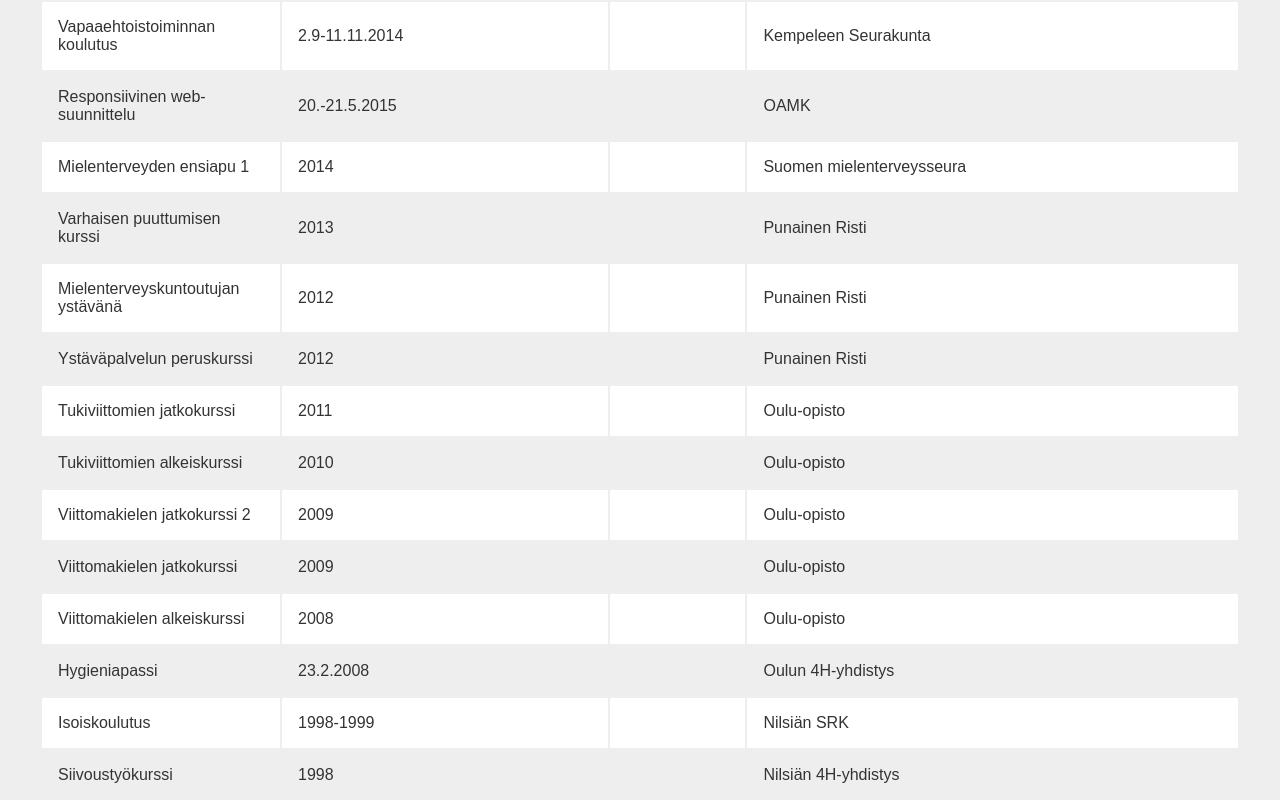
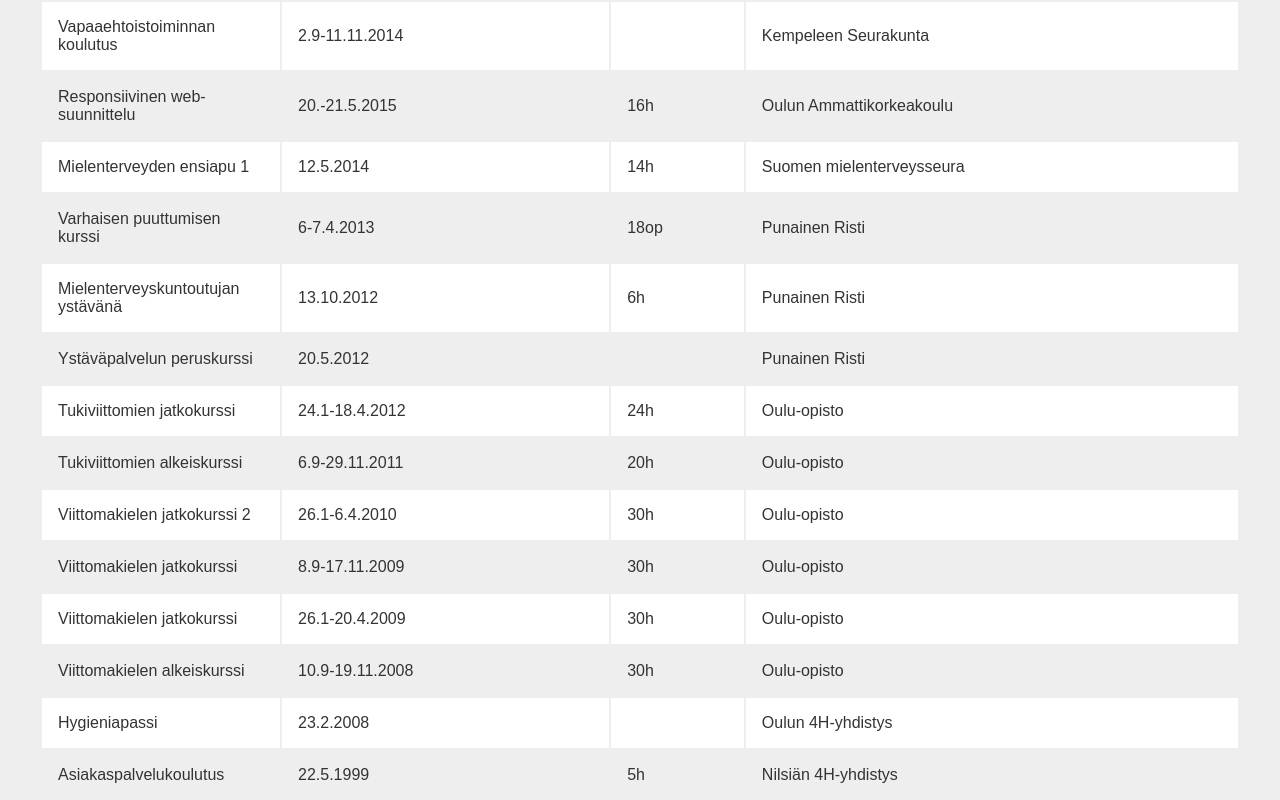
Before and after one commit to lellu/elisatervonencom, a Nuxt app: page / in a window 1280 px wide. Shown: the part 3530-4330 px from the top of the page. Built offline with nearby package versions, Linux system fonts and the light colour scheme.

Commit message:
Courses data changes

```diff
--- a/components/Courses.vue
+++ b/components/Courses.vue
@@ -15,7 +15,7 @@
         <tr v-for="course in courses" v-if="course.type==filter||filter=='all'||course.type==''" :key="course.id">
           <td>{{ course.name }}</td>
           <td class="nowrap">{{ course.time }}</td>
-          <td class="nowrap"><span v-show="course.duration">({{ course.duration }})</span></td>
+          <td class="nowrap"><span v-show="course.duration">{{ course.duration }}</span></td>
           <td>{{ course.trainer }}</td>
         </tr>
       </tbody>
@@ -36,26 +36,28 @@
       courses: [
         {id: 1, name: 'Luovan kirjoittamisen aineopinnot', duration: '25op', time: '25.9.2018-18.05.2019', trainer: 'Oulun Kesäyliopisto', type: 'other'},
         {id: 2, name: 'Mielenterveyden ensiapu 2', duration: '14h', time: '20.-21.11.2017', trainer: 'Suomen mielenterveysseura/OAKK', type: 'other'},
-        {id: 3, name: 'MuistiKaVeRi koulutus', duration: '', time: 'syksy 2016', trainer: 'Oulun seudun muistiyhdistys', type: 'other'},
-        {id: 4, name: 'Henkisen tuen jatkokurssi', duration: '', time: 'kevät 2016', trainer: 'Suomen Punainen Risti', type: 'other'},
-        {id: 5, name: 'Henkisen tuen peruskurssi', duration: '', time: '4.-5.12.2015', trainer: 'Suomen Punainen Risti', type: 'other'},
-        {id: 6, name: 'Viittomakielen jatkokurssi 2', duration: '', time: 'syksy 2015', trainer: 'Oulu-opisto', type: 'other'},
+        {id: 3, name: 'MuistiKaVeRi koulutus', duration: '12h', time: '7.-8.9.2016', trainer: 'Oulun seudun muistiyhdistys', type: 'other'},
+        {id: 4, name: 'Henkisen tuen jatkokurssi', duration: '12h', time: '26.-27.11.2016', trainer: 'Suomen Punainen Risti', type: 'other'},
+        {id: 5, name: 'Henkisen tuen peruskurssi', duration: '12h', time: '4.-5.12.2015', trainer: 'Suomen Punainen Risti', type: 'other'},
+        {id: 6, name: 'Viittomakielen jatkokurssi 2', duration: '24h', time: '12.1-16.3.2015', trainer: 'Oulu-opisto', type: 'other'},
         {id: 7, name: 'Vapaaehtoistoiminnan koulutus', duration: '', time: '2.9-11.11.2014', trainer: 'Kempeleen Seurakunta', type: 'other'},
-        {id: 8, name: 'Responsiivinen web-suunnittelu', duration: '', time: '20.-21.5.2015', trainer: 'OAMK', type: 'web'},
-        {id: 9, name: 'Mielenterveyden ensiapu 1', duration: '', time: '2014', trainer: 'Suomen mielenterveysseura', type: 'other'},
-        {id: 10, name: 'Varhaisen puuttumisen kurssi', duration: '', time: '2013', trainer: 'Punainen Risti', type: 'other'},
-        {id: 11, name: 'Mielenterveyskuntoutujan ystävänä', duration: '', time: '2012', trainer: 'Punainen Risti', type: 'other'},
-        {id: 12, name: 'Ystäväpalvelun peruskurssi', duration: '', time: '2012', trainer: 'Punainen Risti', type: 'other'},
-        {id: 13, name: 'Tukiviittomien jatkokurssi', duration: '', time: '2011', trainer: 'Oulu-opisto', type: 'other'},
-        {id: 14, name: 'Tukiviittomien alkeiskurssi', duration: '', time: '2010', trainer: 'Oulu-opisto', type: 'other'},
-        {id: 15, name: 'Viittomakielen jatkokurssi 2', duration: '', time: '2009', trainer: 'Oulu-opisto', type: 'other'},
-        {id: 16, name: 'Viittomakielen jatkokurssi', duration: '', time: '2009', trainer: 'Oulu-opisto', type: 'other'},
-        {id: 17, name: 'Viittomakielen alkeiskurssi', duration: '', time: '2008', trainer: 'Oulu-opisto', type: 'other'},
+        {id: 8, name: 'Responsiivinen web-suunnittelu', duration: '16h', time: '20.-21.5.2015', trainer: 'Oulun Ammattikorkeakoulu', type: 'web'},
+        {id: 9, name: 'Mielenterveyden ensiapu 1', duration: '14h', time: '12.5.2014', trainer: 'Suomen mielenterveysseura', type: 'other'},
+        {id: 10, name: 'Varhaisen puuttumisen kurssi', duration: '18op', time: '6-7.4.2013', trainer: 'Punainen Risti', type: 'other'},
+        {id: 11, name: 'Mielenterveyskuntoutujan ystävänä', duration: '6h', time: '13.10.2012', trainer: 'Punainen Risti', type: 'other'},
+        {id: 12, name: 'Ystäväpalvelun peruskurssi', duration: '', time: '20.5.2012', trainer: 'Punainen Risti', type: 'other'},
+        {id: 13, name: 'Tukiviittomien jatkokurssi', duration: '24h', time: '24.1-18.4.2012', trainer: 'Oulu-opisto', type: 'other'},
+        {id: 14, name: 'Tukiviittomien alkeiskurssi', duration: '20h', time: '6.9-29.11.2011', trainer: 'Oulu-opisto', type: 'other'},
+        {id: 15, name: 'Viittomakielen jatkokurssi 2', duration: '30h', time: '26.1-6.4.2010', trainer: 'Oulu-opisto', type: 'other'},
+        {id: 16, name: 'Viittomakielen jatkokurssi', duration: '30h', time: '8.9-17.11.2009', trainer: 'Oulu-opisto', type: 'other'},
+        {id: 16, name: 'Viittomakielen jatkokurssi', duration: '30h', time: '26.1-20.4.2009', trainer: 'Oulu-opisto', type: 'other'},
+        {id: 17, name: 'Viittomakielen alkeiskurssi', duration: '30h', time: '10.9-19.11.2008', trainer: 'Oulu-opisto', type: 'other'},
         {id: 18, name: 'Hygieniapassi', duration: '', time: '23.2.2008', trainer: 'Oulun 4H-yhdistys', type: 'other'},
-        {id: 19, name: 'Isoiskoulutus', duration: '', time: '1998-1999', trainer: 'Nilsiän SRK', type: 'other'},
-        {id: 20, name: 'Siivoustyökurssi', duration: '', time: '1998', trainer: 'Nilsiän 4H-yhdistys', type: 'other'},
-        {id: 21, name: 'Vanhuspalvelukurssi', duration: '', time: '1998', trainer: 'Nilsiän 4H-yhdistys', type: 'other'},
-        {id: 22, name: 'Nuorten kuvataidekoulu', duration: '', time: '1993-1996', trainer: 'Nilsiän kansalaisopisto', type: 'other'}
+        {id: 20, name: 'Asiakaspalvelukoulutus', duration: '5h', time: '22.5.1999', trainer: 'Nilsiän 4H-yhdistys', type: 'other'},
+        {id: 21, name: 'Isoiskoulutus', duration: '', time: '1998-1999', trainer: 'Nilsiän SRK', type: 'other'},
+        {id: 22, name: 'Siivoustyökurssi', duration: '23h', time: '18.2-21.2.1998', trainer: 'Nilsiän 4H-yhdistys', type: 'other'},
+        {id: 23, name: 'Vanhuspalvelukurssi', duration: '22h', time: '28.9-23.11.1998', trainer: 'Nilsiän 4H-yhdistys', type: 'other'},
+        {id: 24, name: 'Nuorten kuvataidekoulu', duration: '', time: '1993-1996', trainer: 'Nilsiän kansalaisopisto', type: 'other'}
       ]
     }
   }
```
